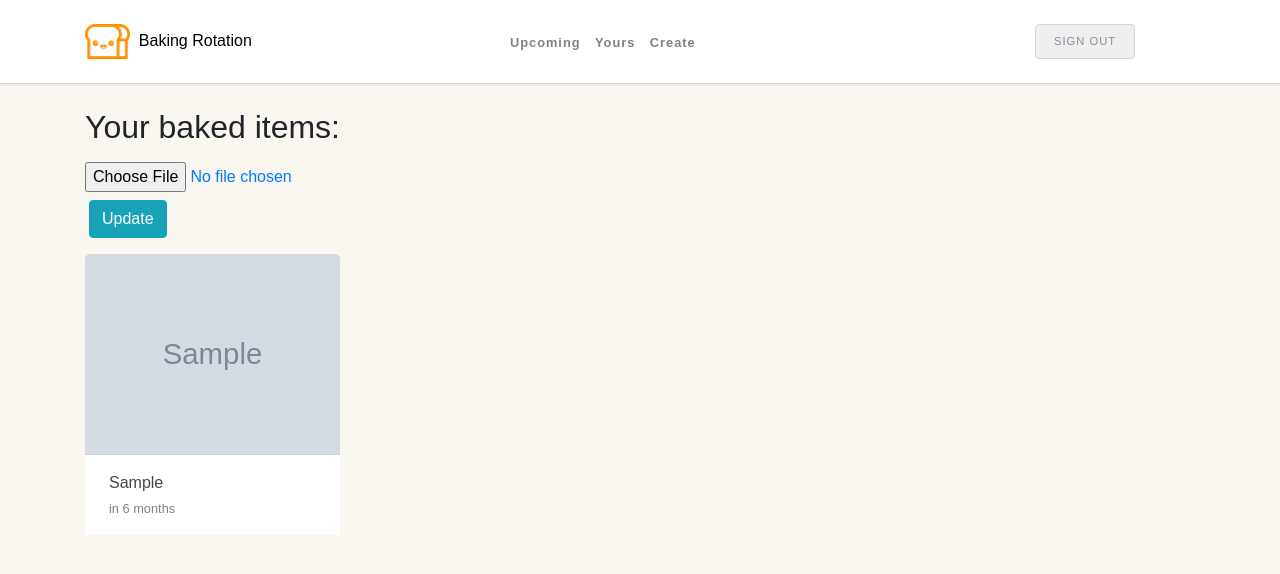
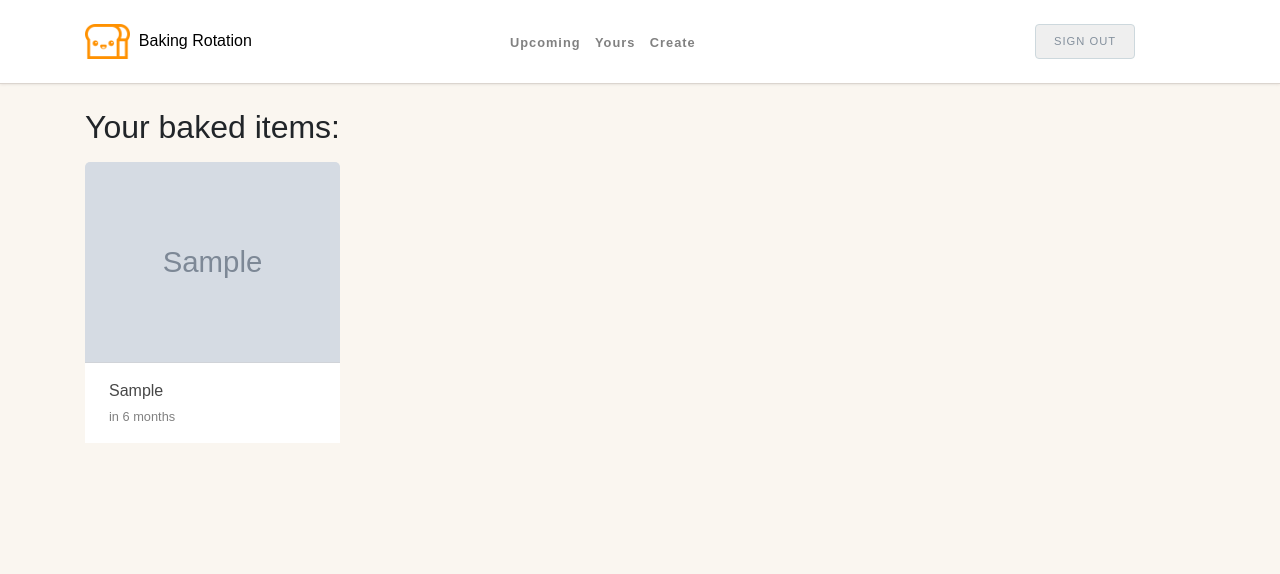
Before and after one commit to CarMin15/bakery_rotation, a Django app: page /yours/ in a window 1280 px wide. Shown: the top 574 px of the page. Run offline with Django 3.2, Linux system fonts and the light colour scheme; a user stored in the database is signed in; tables that the repository leaves empty hold one stand-in row (values such as "Sample post"); grey boxes marked "Sample" are stand-in pictures; some libraries are stand-ins or nearby versions; some web fonts are replaced.

Commit message:
Only show form on hover

```diff
--- a/bakery_rotation/static/baking_rotation/style.css
+++ b/bakery_rotation/static/baking_rotation/style.css
@@ -196,5 +196,13 @@ ul.item-list {
 
 
 /* Index page grid */
-.index-page-grid .form-grid-buttons {
+.form-grid-buttons {
+  display: none;
 }
+
+.grid-img-container:hover .form-grid-buttons {
+  display: inline-block;
+  position: absolute;
+  padding-left: 1rem;
+  padding-top: 1rem;
+}
--- a/bakery_rotation/templates/baking_rotation/item_grid.jinja
+++ b/bakery_rotation/templates/baking_rotation/item_grid.jinja
@@ -6,7 +6,7 @@
       <div class="col-3 my-2">
         <a class="grid-item-box" href="/bakery_rotation/details/{{ item.id }}">
           <div class="grid-item">
-            <div>
+            <div class="grid-img-container">
               {% if request.path == '/yours/' %}
               <form method='post' enctype='multipart/form-data' class='form-grid-buttons'>
                 {% csrf_token %}
```
